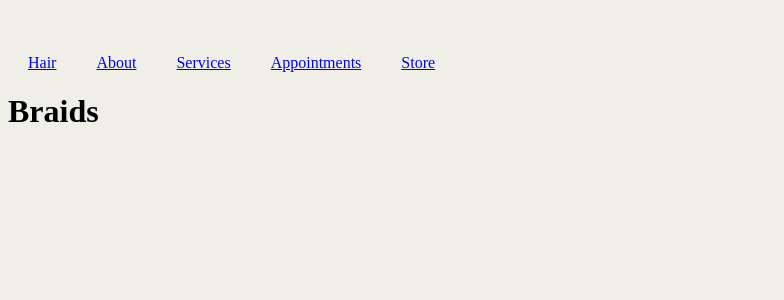
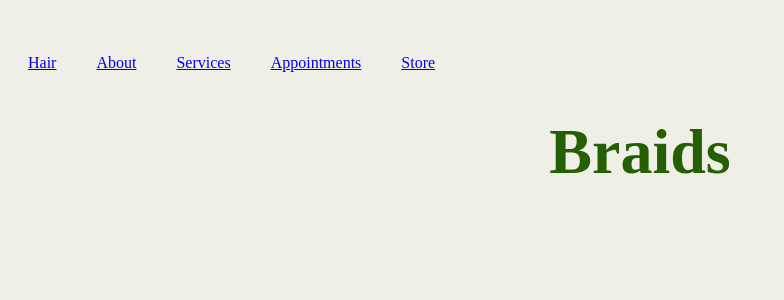
Before and after one commit to SilentStorm227/FaNatural, a React (Vite) app: page /wigcare in a window 1280 px wide. Shown: the top 300 px of the page, without its empty margins (0-784 px from the left). Built offline with nearby package versions, Linux system fonts and the light colour scheme.

Commit message:
serivices

```diff
--- a/src/App.jsx
+++ b/src/App.jsx
@@ -26,7 +26,7 @@
                 <Route path="/appointments" element={<Appointment />} />
                 <Route path="/signup" element={<Signup />} />
                 <Route path="/login" element={<Login />} />
-                <Route path="/braids" element={<Braids />} />
+                <Route path="/services/braids" element={<Braids />} />
                 <Route path="/wigcare" element={<Wigcare />} />
                 <Route path="/Scalp-and-hair-treatment" element={<Treatment />} />
                 <Route path="/products" element={<Products />} />
--- a/src/components/pages/Braids.jsx
+++ b/src/components/pages/Braids.jsx
@@ -1,10 +1,16 @@
 import React from "react";
+import "../style/braids.css"
+import p1 from "../images/pic3.jpg"
 
 function Braids(){
     return(
         <div>
             <div className="top">
                 <h1>Braids</h1>
+                <p>I am a mobile and home-based braider. I offer clean, protective, and professional styling services for all ages.</p>
+            </div>
+            <div className="images">
+                <img src={p1}></img>
             </div>
         </div>
     )
--- /dev/null
+++ b/src/components/style/braids.css
@@ -0,0 +1,5 @@
+.top{
+    text-align: center;
+    font-size: 2em;
+    color: #255f03;
+}
```
Also changed, not shown: src/components/images/pic3.jpg (added).
